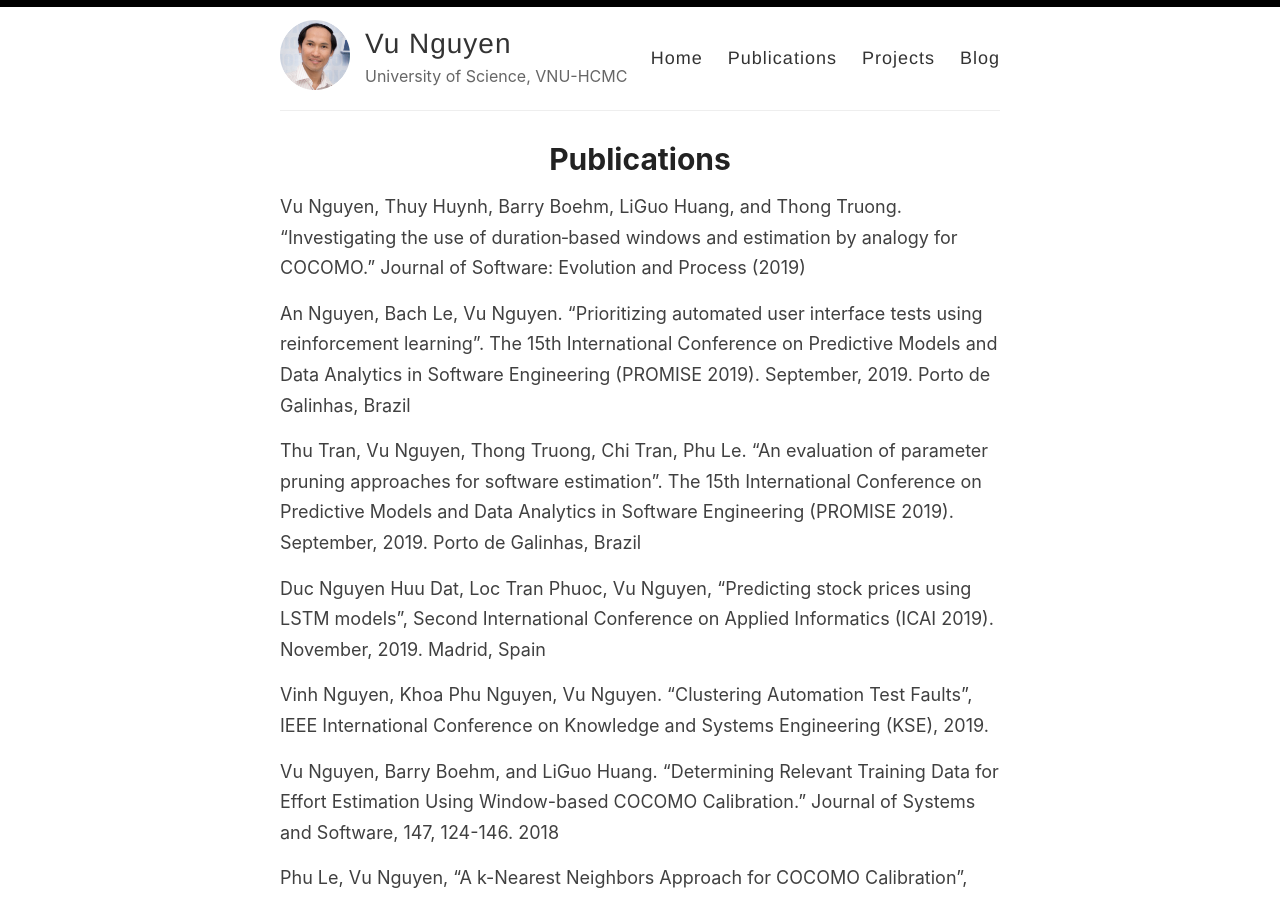
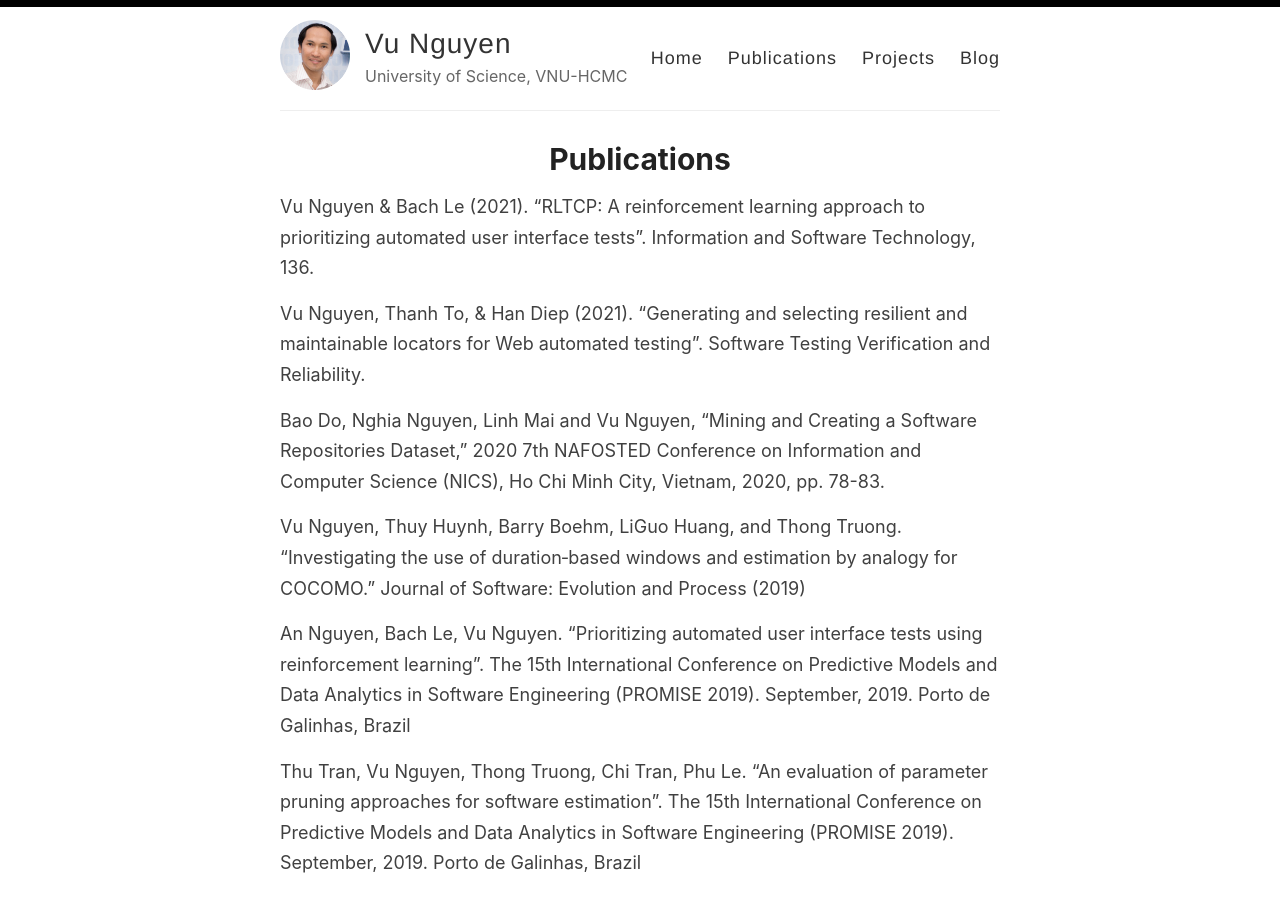
Before and after one commit to vuqngit/vuqngit.github.io, a Jekyll site: the page built from _pages/publications.md, in a window 1280 px wide and 900 px high. Built offline with Jekyll 4.4.1, drawn with Linux system fonts in a browser that asks for light colours.

Commit message:
Update publications.md

```diff
--- a/_pages/publications.md
+++ b/_pages/publications.md
@@ -3,6 +3,12 @@ layout: page
 title: Publications
 permalink: /publications/
 ---
+
+Vu Nguyen & Bach Le (2021). “RLTCP: A reinforcement learning approach to prioritizing automated user interface tests”. Information and Software Technology, 136.
+
+Vu Nguyen, Thanh To, & Han Diep (2021). “Generating and selecting resilient and maintainable locators for Web automated testing”. Software Testing Verification and Reliability.
+
+Bao Do, Nghia Nguyen, Linh Mai and Vu Nguyen, "Mining and Creating a Software Repositories Dataset," 2020 7th NAFOSTED Conference on Information and Computer Science (NICS), Ho Chi Minh City, Vietnam, 2020, pp. 78-83.
 
 Vu Nguyen, Thuy Huynh, Barry Boehm, LiGuo Huang, and Thong Truong. "Investigating the use of duration‐based windows and estimation by analogy for COCOMO." Journal of Software: Evolution and Process (2019)
 
```
